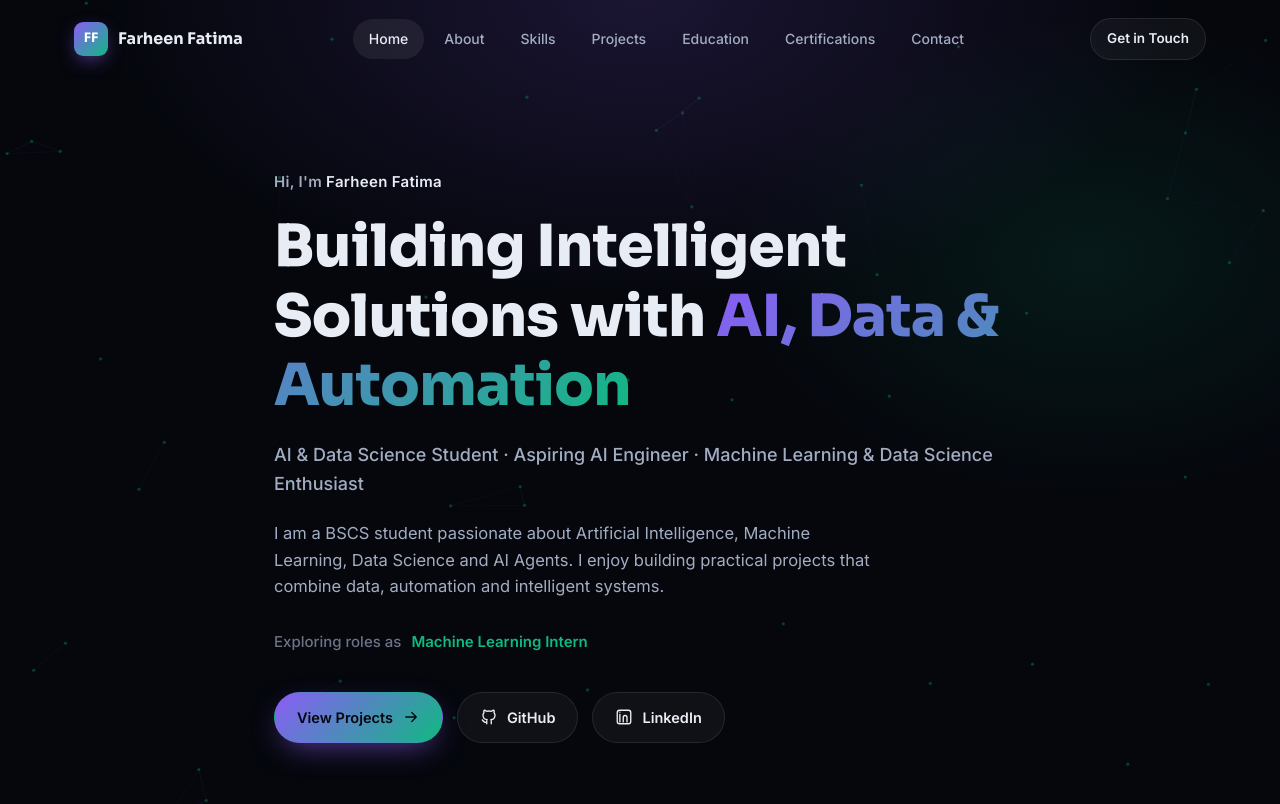
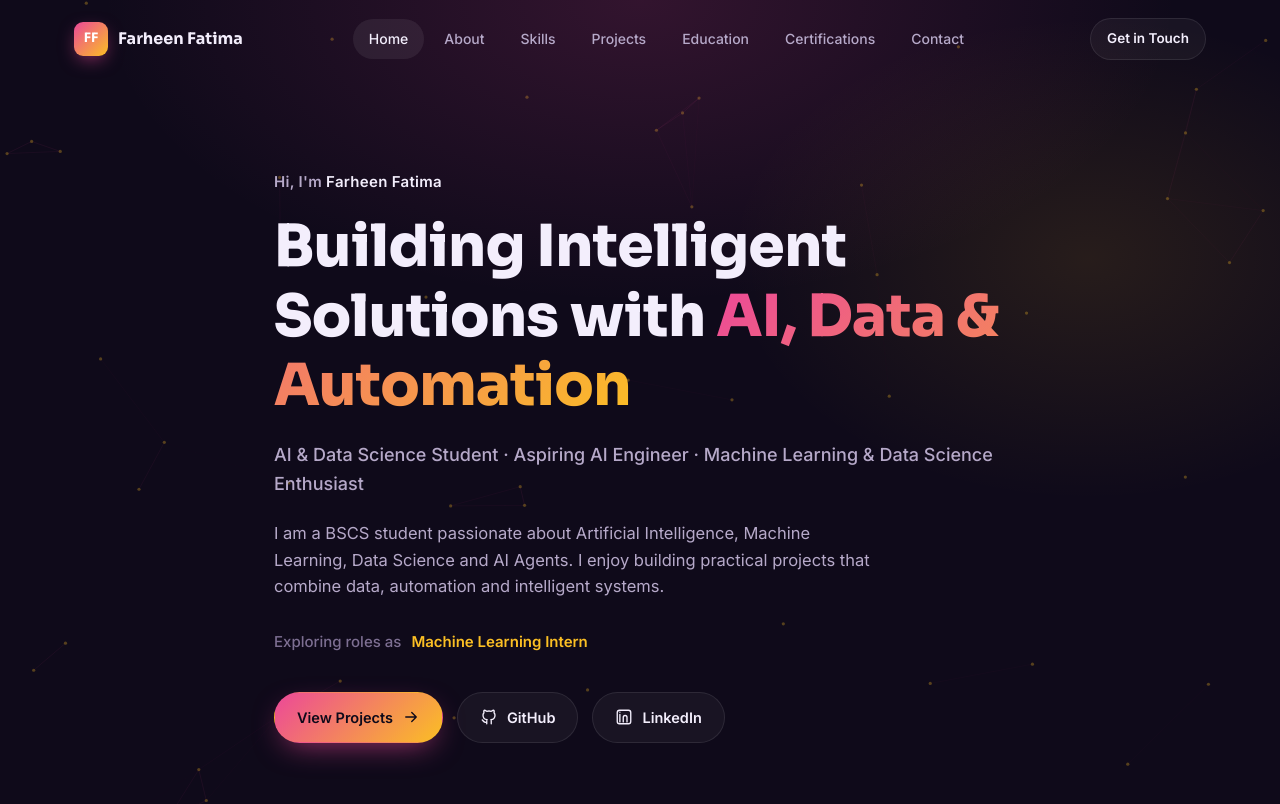
Before and after one commit to farheenfatima110/farheen-fatima-portfolio, a plain HTML site: page index.html in a window 1280 px wide. Shown: the top 804 px of the page. Drawn offline with Linux system fonts and the light colour scheme.

Commit message:
Full redesign: deep plum background, lavender text, pink-gold accent

```diff
--- a/index.html
+++ b/index.html
@@ -11,17 +11,17 @@
 <link href="https://fonts.googleapis.com/css2?family=Inter:wght@400;500;600&amp;family=Sora:wght@500;600;700;800&amp;display=swap" rel="stylesheet">
 <style>
   :root{
-    --bg:#05070d;
-    --bg-alt:#080c17;
+    --bg:#0f0a1a;
+    --bg-alt:#150f24;
     --surface:rgba(255,255,255,0.045);
     --surface-2:rgba(255,255,255,0.07);
     --border:rgba(255,255,255,0.09);
     --border-hover:rgba(255,255,255,0.18);
-    --text:#e8ecf5;
-    --text-soft:#a3adc2;
-    --text-mute:#6b7386;
-    --accent-1:#8b5cf6;
-    --accent-2:#10b981;
+    --text:#f3eefc;
+    --text-soft:#b6a9c9;
+    --text-mute:#7d6f92;
+    --accent-1:#ec4899;
+    --accent-2:#fbbf24;
     --gradient:linear-gradient(135deg,var(--accent-1),var(--accent-2));
     --radius:16px;
     --radius-sm:10px;
@@ -78,7 +78,7 @@
   }
   .nav .container{display:flex;align-items:center;justify-content:space-between;}
   .brand{display:flex;align-items:center;gap:10px;font-family:'Sora',sans-serif;font-weight:700;font-size:16px;}
-  .brand-mark{width:34px;height:34px;border-radius:9px;background:var(--gradient);display:flex;align-items:center;justify-content:center;color:#fff;font-size:13px;font-weight:700;box-shadow:0 6px 18px -4px rgba(139,92,246,.6);}
+  .brand-mark{width:34px;height:34px;border-radius:9px;background:var(--gradient);display:flex;align-items:center;justify-content:center;color:#fff;font-size:13px;font-weight:700;box-shadow:0 6px 18px -4px rgba(236,72,153,.6);}
   .nav-links{display:flex;align-items:center;gap:4px;}
   .nav-links a{
     padding:9px 16px;border-radius:999px;font-size:14px;font-weight:500;color:var(--text-soft);
@@ -106,8 +106,8 @@
     transition:transform .25s var(--ease),box-shadow .25s var(--ease),background .25s,border-color .25s,opacity .25s;
     white-space:nowrap;
   }
-  .btn-primary{background:var(--gradient);color:#05070d;box-shadow:0 10px 30px -10px rgba(139,92,246,.7);}
-  .btn-primary:hover{transform:translateY(-2px);box-shadow:0 14px 34px -8px rgba(139,92,246,.85);}
+  .btn-primary{background:var(--gradient);color:#0f0a1a;box-shadow:0 10px 30px -10px rgba(236,72,153,.7);}
+  .btn-primary:hover{transform:translateY(-2px);box-shadow:0 14px 34px -8px rgba(236,72,153,.85);}
   .btn-ghost{background:var(--surface);border-color:var(--border);color:var(--text);}
   .btn-ghost:hover{background:var(--surface-2);border-color:var(--border-hover);transform:translateY(-2px);}
   .btn-sm{padding:9px 16px;font-size:13.5px;}
@@ -122,8 +122,8 @@
   #hero-canvas{position:absolute;inset:0;width:100%;height:100%;opacity:.55;z-index:0;}
   .hero::after{
     content:"";position:absolute;inset:0;z-index:0;pointer-events:none;
-    background:radial-gradient(ellipse 60% 50% at 50% 0%,rgba(139,92,246,.16),transparent 70%),
-               radial-gradient(ellipse 40% 40% at 85% 30%,rgba(16,185,129,.10),transparent 70%);
+    background:radial-gradient(ellipse 60% 50% at 50% 0%,rgba(236,72,153,.16),transparent 70%),
+               radial-gradient(ellipse 40% 40% at 85% 30%,rgba(251,191,36,.10),transparent 70%);
   }
   .hero-inner{position:relative;z-index:1;max-width:780px;}
   .hero-name{font-size:15px;font-weight:600;color:var(--text-soft);letter-spacing:.02em;margin-bottom:18px;}
@@ -170,11 +170,11 @@
     padding:26px;display:flex;flex-direction:column;transition:transform .35s var(--ease),border-color .35s,box-shadow .35s;
   }
   .project-card:hover{transform:translateY(-6px);border-color:var(--border-hover);box-shadow:var(--shadow);}
-  .project-icon{width:44px;height:44px;border-radius:11px;background:var(--gradient);display:flex;align-items:center;justify-content:center;color:#05070d;margin-bottom:18px;}
+  .project-icon{width:44px;height:44px;border-radius:11px;background:var(--gradient);display:flex;align-items:center;justify-content:center;color:#0f0a1a;margin-bottom:18px;}
   .project-card h3{font-size:17.5px;font-weight:700;margin-bottom:10px;}
   .project-card .desc{color:var(--text-soft);font-size:14px;margin-bottom:16px;flex-grow:0;}
   .tech-row{display:flex;flex-wrap:wrap;gap:6px;margin-bottom:18px;}
-  .tech-badge{padding:4px 10px;border-radius:6px;background:rgba(139,92,246,0.1);border:1px solid rgba(139,92,246,0.25);font-size:11.5px;color:#c4b5fd;font-weight:500;}
+  .tech-badge{padding:4px 10px;border-radius:6px;background:rgba(236,72,153,0.1);border:1px solid rgba(236,72,153,0.25);font-size:11.5px;color:#f9a8d4;font-weight:500;}
   .feature-list{display:grid;grid-template-columns:1fr;gap:8px;margin-bottom:22px;}
   .feature-list li{display:flex;align-items:flex-start;gap:8px;font-size:13.5px;color:var(--text-soft);}
   .feature-list .icon{color:var(--accent-2);margin-top:3px;width:14px;height:14px;}
@@ -187,7 +187,7 @@
   .timeline-icon{width:46px;height:46px;border-radius:12px;background:var(--surface);border:1px solid var(--border);display:flex;align-items:center;justify-content:center;color:var(--accent-2);flex-shrink:0;}
   .timeline-body h3{font-size:16.5px;font-weight:700;margin-bottom:4px;}
   .timeline-body .org{color:var(--text-soft);font-size:14.5px;margin-bottom:6px;}
-  .timeline-body .period{display:inline-block;font-size:12.5px;color:var(--accent-2);background:rgba(16,185,129,.09);border:1px solid rgba(16,185,129,.22);padding:4px 10px;border-radius:999px;font-weight:600;}
+  .timeline-body .period{display:inline-block;font-size:12.5px;color:var(--accent-2);background:rgba(251,191,36,.09);border:1px solid rgba(251,191,36,.22);padding:4px 10px;border-radius:999px;font-weight:600;}
 
   /* Certifications */
   .cert-empty{
@@ -318,7 +318,7 @@
         <span class="word" id="role-word">Junior AI Engineer</span>
       </div>
       <div class="hero-actions">
-        <a href="#projects" class="btn btn-primary">View Projects <svg class="icon" style="stroke:#05070d"><use href="#i-arrow-right"/></svg></a>
+        <a href="#projects" class="btn btn-primary">View Projects <svg class="icon" style="stroke:#0f0a1a"><use href="#i-arrow-right"/></svg></a>
         <a href="https://github.com/farheenfatima110" target="_blank" rel="noopener" class="btn btn-ghost"><svg class="icon"><use href="#i-github"/></svg> GitHub</a>
         <a href="https://www.linkedin.com/in/farheen-fatima-4b010b398/" target="_blank" rel="noopener" class="btn btn-ghost" id="linkedin-hero"><svg class="icon"><use href="#i-linkedin"/></svg> LinkedIn</a>
       </div>
@@ -407,7 +407,7 @@
 
         <!-- Project 1 -->
         <div class="project-card reveal">
-          <span class="project-icon"><svg class="icon" style="stroke:#05070d"><use href="#i-barchart"/></svg></span>
+          <span class="project-icon"><svg class="icon" style="stroke:#0f0a1a"><use href="#i-barchart"/></svg></span>
           <h3>AI Data Analysis Assistant</h3>
           <p class="desc">An AI-powered data analysis app that lets users upload a CSV file and explore it through a simple, interactive interface — combining Python calculations with natural-language explanations.</p>
           <div class="tech-row">
@@ -427,7 +427,7 @@
 
         <!-- Project 2 -->
         <div class="project-card reveal">
-          <span class="project-icon"><svg class="icon" style="stroke:#05070d"><use href="#i-activity"/></svg></span>
+          <span class="project-icon"><svg class="icon" style="stroke:#0f0a1a"><use href="#i-activity"/></svg></span>
           <h3>Food Delivery Analytics</h3>
           <p class="desc">An exploratory data analysis project on a real-world food delivery dataset of 38,964 orders, uncovering how traffic, weather and distance affect delivery time.</p>
           <div class="tech-row">
@@ -447,7 +447,7 @@
 
         <!-- Project 3 -->
         <div class="project-card reveal">
-          <span class="project-icon"><svg class="icon" style="stroke:#05070d"><use href="#i-cpu"/></svg></span>
+          <span class="project-icon"><svg class="icon" style="stroke:#0f0a1a"><use href="#i-cpu"/></svg></span>
           <h3>Personal AI Assistant with Tools</h3>
           <p class="desc">A CrewAI-based personal assistant that takes a natural-language request and works through it itself — picking the right tool for the job from a set of eight, from study-note search to web research and memory.</p>
           <div class="tech-row">
@@ -462,13 +462,13 @@
           </ul>
           <div class="project-actions">
             <a href="https://github.com/farheenfatima110/personal_ai_assistant" target="_blank" rel="noopener" class="btn btn-ghost btn-sm"><svg class="icon"><use href="#i-github"/></svg> View on GitHub</a>
-            <a href="https://crewai-study-copilot.streamlit.app/" target="_blank" rel="noopener" class="btn btn-primary btn-sm"><svg class="icon" style="stroke:#05070d"><use href="#i-external"/></svg> Live Demo</a>
+            <a href="https://crewai-study-copilot.streamlit.app/" target="_blank" rel="noopener" class="btn btn-primary btn-sm"><svg class="icon" style="stroke:#0f0a1a"><use href="#i-external"/></svg> Live Demo</a>
           </div>
         </div>
 
         <!-- Project 4 -->
         <div class="project-card reveal">
-          <span class="project-icon"><svg class="icon" style="stroke:#05070d"><use href="#i-share"/></svg></span>
+          <span class="project-icon"><svg class="icon" style="stroke:#0f0a1a"><use href="#i-share"/></svg></span>
           <h3>AI Multi-Agent Career Guidance System</h3>
           <p class="desc">A multi-agent CrewAI system that helps users explore career paths by researching roles, analyzing the skills they require, and turning that into practical guidance.</p>
           <div class="tech-row">
@@ -487,7 +487,7 @@
 
         <!-- Project 5 -->
         <div class="project-card reveal">
-          <span class="project-icon"><svg class="icon" style="stroke:#05070d"><use href="#i-receipt"/></svg></span>
+          <span class="project-icon"><svg class="icon" style="stroke:#0f0a1a"><use href="#i-receipt"/></svg></span>
           <h3>AI-Powered Receipt Analyzer</h3>
           <p class="desc">An AI application that reads receipts and turns them into structured, useful information — extracted details, categorized expenses and a short spending insight.</p>
           <div class="tech-row">
@@ -706,7 +706,7 @@
           var dx = points[a2].x-points[b].x, dy = points[a2].y-points[b].y;
           var dist = Math.sqrt(dx*dx+dy*dy);
           if(dist < 140){
-            ctx.strokeStyle = 'rgba(139,92,246,'+(0.16*(1-dist/140))+')';
+            ctx.strokeStyle = 'rgba(236,72,153,'+(0.16*(1-dist/140))+')';
             ctx.lineWidth = 1;
             ctx.beginPath();
             ctx.moveTo(points[a2].x, points[a2].y);
@@ -716,7 +716,7 @@
         }
       }
       for(var c=0;c<points.length;c++){
-        ctx.fillStyle = 'rgba(16,185,129,0.55)';
+        ctx.fillStyle = 'rgba(251,191,36,0.55)';
         ctx.beginPath();
         ctx.arc(points[c].x, points[c].y, 1.6, 0, Math.PI*2);
         ctx.fill();
```
